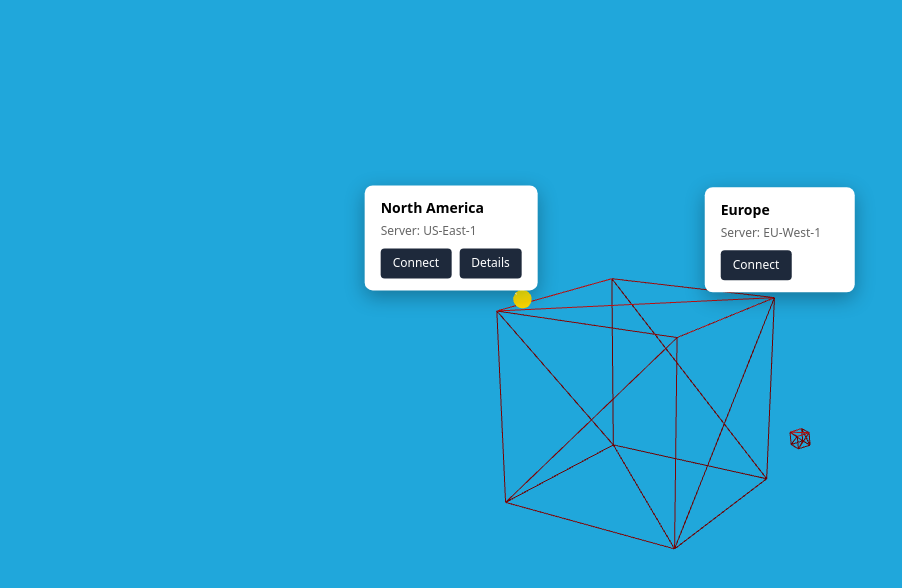
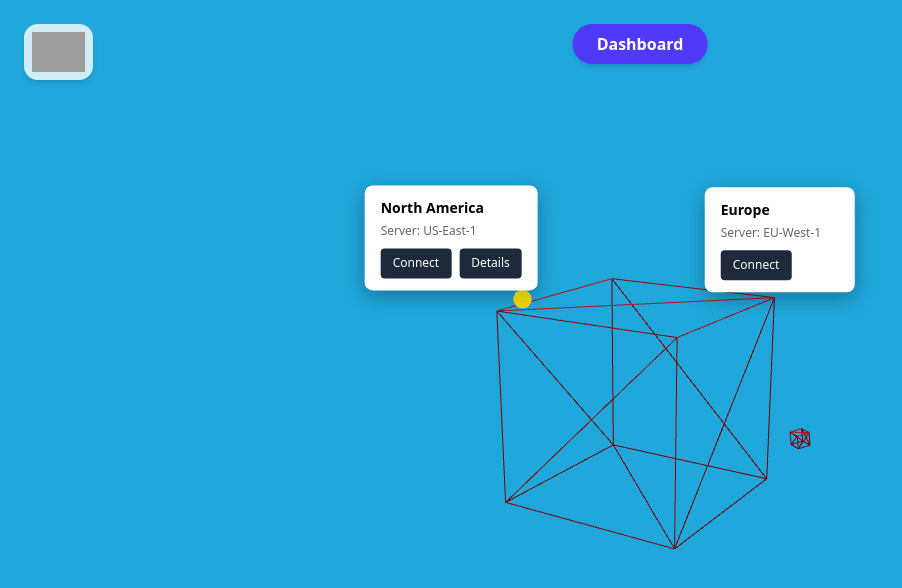
Before and after one commit to DevEnjoysMath/multi-region-cloud-system, a React (Vite) app in the folder frontend/: page /health in a window 1280 px wide. Shown: the top 588 px of the page, without its empty margins (0-902 px from the left). Built offline with nearby package versions, Linux system fonts and the light colour scheme; no server answers; grey boxes are pictures that could not be loaded.

Commit message:
added proper routing, logo to go home, landing page, animations

```diff
--- a/frontend/package.json
+++ b/frontend/package.json
@@ -18,6 +18,7 @@
     "bun-plugin-tailwind": "^0.1.2",
     "class-variance-authority": "^0.7.1",
     "clsx": "^2.1.1",
+    "framer-motion": "^12.34.2",
     "lucide-react": "^0.545.0",
     "react": "^19",
     "react-dom": "^19",
--- a/frontend/src/App.tsx
+++ b/frontend/src/App.tsx
@@ -1,37 +1,130 @@
-import { BrowserRouter, Routes, Route, Navigate } from "react-router-dom";
+import {
+  BrowserRouter,
+  Routes,
+  Route,
+  useNavigate,
+  useLocation,
+} from "react-router-dom";
+import { AnimatePresence, motion } from "framer-motion";
+
 import { LoginPage } from "./pages/LoginPage";
 import { SignupPage } from "./pages/SignupPage";
 import { ForgotPasswordPage } from "./pages/ForgotPasswordPage";
-
+import { LandingPage } from "./pages/LandingPage";
 import OrdersPage from "./pages/OrdersPage";
-import "./index.css";
 import DatabaseHealth from "./pages/DatabaseHealth";
 
-/**
- * Root application component.
- *
- * Sets up application routing and page layout.
- */
+import logoUrl from "./assets/logo.svg";
+import "./index.css";
+
+function AnimatedRoutes() {
+  const location = useLocation();
+
+  return (
+    <AnimatePresence mode="wait">
+      {/* routing */}
+      <Routes location={location} key={location.pathname}>
+        <Route
+          path="/"
+          element={
+            <Page>
+              <LandingPage />
+            </Page>
+          }
+        />
+        <Route
+          path="/login"
+          element={
+            <Page>
+              <LoginPage />
+            </Page>
+          }
+        />
+        <Route
+          path="/signup"
+          element={
+            <Page>
+              <SignupPage />
+            </Page>
+          }
+        />
+        <Route
+          path="/forgot-password"
+          element={
+            <Page>
+              <ForgotPasswordPage />
+            </Page>
+          }
+        />
+        <Route
+          path="/dashboard"
+          element={
+            <Page>
+              <OrdersPage />
+            </Page>
+          }
+        />
+        <Route
+          path="/health"
+          element={
+            <Page>
+              <DatabaseHealth />
+            </Page>
+          }
+        />
+      </Routes>
+    </AnimatePresence>
+  );
+}
+
+function Page({ children }: { children: React.ReactNode }) {
+  return (
+    <motion.div
+      className="min-h-screen"
+      initial={{ opacity: 0, y: 8 }}
+      animate={{ opacity: 1, y: 0 }}
+      exit={{ opacity: 0, y: -8 }}
+      transition={{ duration: 0.18, ease: "easeOut" }}
+    >
+      {children}
+    </motion.div>
+  );
+}
+
+function AppShell() {
+  const navigate = useNavigate();
+
+  return (
+    <div className="min-h-screen w-screen bg-white relative">
+      {/* logo that brings back to get started page */}
+      <button
+        type="button"
+        onClick={() => navigate("/")}
+        className="fixed top-6 left-6 z-50 rounded-xl p-2
+                   bg-white/80 backdrop-blur
+                   shadow-md hover:shadow-lg
+                   transition-all duration-200
+                   hover:scale-[1.03] active:scale-[0.98]"
+        aria-label="Go to Get Started"
+      >
+        <img
+          src={logoUrl}
+          alt="Toast Logo"
+          className="h-10 w-auto select-none"
+          draggable={false}
+        />
+      </button>
+
+      {/* Pages */}
+      <AnimatedRoutes />
+    </div>
+  );
+}
+
 export function App() {
   return (
     <BrowserRouter>
-      <div className="min-h-screen w-screen bg-gradient-to-br from-indigo-600 via-purple-600 to-blue-700 relative overflow-hidden">
-        {/* Glow blobs */}
-        <div className="absolute w-96 h-96 bg-white/10 rounded-full blur-3xl top-10 left-10"></div>
-        <div className="absolute w-96 h-96 bg-white/10 rounded-full blur-3xl bottom-10 right-10"></div>
-
-        {/* Centered content */}
-        <div className="flex flex-col items-center justify-center min-h-screen relative z-10 gap-8">
-          <Routes>
-            <Route path="/" element={<Navigate to="/login" />} />
-            <Route path="/login" element={<LoginPage />} />
-            <Route path="/signup" element={<SignupPage />} />
-            <Route path="/forgot-password" element={<ForgotPasswordPage />} />
-            <Route path="/dashboard" element={<OrdersPage />}></Route>
-            <Route path="/health" element={<DatabaseHealth />} />
-          </Routes>
-        </div>
-      </div>
+      <AppShell />
     </BrowserRouter>
   );
 }
--- a/frontend/src/pages/DatabaseHealth.tsx
+++ b/frontend/src/pages/DatabaseHealth.tsx
@@ -5,6 +5,8 @@ import { loadObject, type SceneObject } from "../components/js/loader";
 import { Curve } from "../components/js/curve";
 import { CSS2DRenderer } from "three/addons/renderers/CSS2DRenderer.js";
 import { Node } from "../components/js/node";
+import { useNavigate } from "react-router-dom";
+
 /**
  * ThreeScene
  * ----------
@@ -50,6 +52,8 @@ import { Node } from "../components/js/node";
  */
 export default function ThreeScene() {
   const mountRef = useRef<HTMLDivElement>(null);
+  const navigate = useNavigate();
+
 
   useEffect(() => {
     const mount = mountRef.current;
@@ -195,5 +199,23 @@ export default function ThreeScene() {
     };
   }, []);
 
-  return <div ref={mountRef} style={{ width: "100vw", height: "100vh" }} />;
+  return (
+  <div className="relative w-screen h-screen">
+    {/* nav button to go to dashboardd */}
+    <div className="absolute top-6 left-1/2 -translate-x-1/2 z-50">
+      <button
+        onClick={() => navigate("/dashboard")}
+        className="px-6 py-2 rounded-full bg-indigo-600 text-white font-semibold
+                   shadow-md hover:shadow-lg hover:bg-indigo-700
+                   transition-all duration-200
+                   hover:scale-[1.03] active:scale-[0.98]"
+      >
+        Dashboard
+      </button>
+    </div>
+
+    <div ref={mountRef} className="w-full h-full" />
+  </div>
+);
+
 }
--- /dev/null
+++ b/frontend/src/pages/LandingPage.tsx
@@ -0,0 +1,43 @@
+import { useNavigate } from "react-router-dom";
+
+export const LandingPage = () => {
+  const navigate = useNavigate();
+
+  return (
+    <div className="flex items-center justify-center min-h-screen">
+      <button
+        className="px-12 py-6 text-2xl font-semibold rounded-2xl
+                   bg-gradient-to-r from-blue-500 to-indigo-600
+                   text-white shadow-2xl
+                   transition-transform duration-200
+                   hover:scale-105"
+        onClick={() => navigate("/login")}
+      >
+        Get Started
+      </button>
+    </div>
+  );
+};
+
+
+const styles = {
+  container: {
+    height: "100vh",
+    display: "flex",
+    justifyContent: "center",
+    alignItems: "center",
+    backgroundColor: "#0f172a",
+  },
+  button: {
+    padding: "20px 50px",
+    fontSize: "26px",
+    fontWeight: "600",
+    borderRadius: "16px",
+    border: "none",
+    cursor: "pointer",
+    background: "linear-gradient(135deg, #3b82f6, #6366f1)",
+    color: "white",
+    boxShadow: "0 10px 30px rgba(0,0,0,0.3)",
+    transition: "transform 0.2s ease",
+  },
+};
--- a/frontend/src/pages/LoginPage.tsx
+++ b/frontend/src/pages/LoginPage.tsx
@@ -1,29 +1,24 @@
-import { Link } from "react-router-dom";
+import { Link, useNavigate } from "react-router-dom";
 import { Button } from "@/components/ui/button";
 import { Label } from "@/components/ui/label";
 
-/**
- * LoginPage component.
- *
- * Renders the user login form.
- * Allows users to:
- * - Enter email and password
- * - Navigate to forgot password page
- * - Authenticate using Google
- *
- * This component connects to backend authentication
- * through the login API hook.
- */
 export function LoginPage() {
+  const navigate = useNavigate();
+
+  const handleSubmit = (e: React.FormEvent) => {
+    e.preventDefault();
+    navigate("/dashboard");
+  };
+
   return (
-    <div className="w-full flex justify-center px-4">
+    <div className="w-full min-h-screen flex justify-center items-start pt-16 px-4">
       <div className="w-full max-w-md bg-white rounded-xl shadow-lg p-8 space-y-6">
         <div className="space-y-2 text-center">
           <h1 className="text-2xl font-semibold">Sign in to your account</h1>
           <p className="text-sm text-muted-foreground">Welcome back 👋</p>
         </div>
 
-        <form className="space-y-4">
+        <form className="space-y-4" onSubmit={handleSubmit}>
           <div className="space-y-2">
             <Label>Email</Label>
             <input
@@ -51,7 +46,10 @@ export function LoginPage() {
             />
           </div>
 
-          <Button className="w-full h-11 bg-indigo-600 hover:bg-indigo-700">
+          <Button
+            type="submit"
+            className="w-full h-11 bg-indigo-600 hover:bg-indigo-700"
+          >
             Sign in
           </Button>
         </form>
@@ -68,6 +66,7 @@ export function LoginPage() {
         <Button
           variant="outline"
           className="w-full flex items-center justify-center gap-3 h-11"
+          onClick={() => navigate("/dashboard")}
         >
           {/* Google SVG */}
           <svg
--- a/frontend/src/pages/OrdersPage.tsx
+++ b/frontend/src/pages/OrdersPage.tsx
@@ -1,4 +1,5 @@
 import { useState } from "react";
+import { useNavigate } from "react-router-dom";
 
 type Product = {
   id: number;
@@ -19,6 +20,8 @@ export default function OrdersPage() {
   const [cart, setCart] = useState<CartItem[]>([]);
   const [showCheckout, setShowCheckout] = useState(false);
   const [orderPlaced, setOrderPlaced] = useState(false);
+  const navigate = useNavigate();
+
 
   // NOTE: These are fixed Unsplash photo IDs (more reliable than generic links)
   const food: Product[] = [
@@ -128,25 +131,34 @@ export default function OrdersPage() {
 
   return (
     <div className="min-h-screen bg-white p-10">
-      <h1 className="text-3xl font-bold text-orange-500 mb-8">
-        Restaurant Orders
-      </h1>
+      {/* spacer to fix overlap with the logo */}
+      <div className="h-16" />
+
+      {/* health button TODO fix verticality? topbar? */}
+      <div className="flex justify-center mb-8">
+        <button
+          onClick={() => navigate("/health")}
+          className="px-6 py-2 rounded-full bg-indigo-600 text-white font-semibold
+                   shadow-md hover:bg-indigo-700 transition
+                   w-fit"
+        >
+          Health
+        </button>
+      </div>
 
       {/* Tabs */}
       <div className="flex gap-4 mb-10">
         <button
-          className={`px-6 py-2 rounded-full font-semibold transition ${
-            activeTab === "food" ? "bg-orange-500 text-white" : "bg-gray-200"
-          }`}
+          className={`px-6 py-2 rounded-full font-semibold transition ${activeTab === "food" ? "bg-orange-500 text-white" : "bg-gray-200"
+            }`}
           onClick={() => setActiveTab("food")}
         >
           Food
         </button>
 
         <button
-          className={`px-6 py-2 rounded-full font-semibold transition ${
-            activeTab === "drinks" ? "bg-orange-500 text-white" : "bg-gray-200"
-          }`}
+          className={`px-6 py-2 rounded-full font-semibold transition ${activeTab === "drinks" ? "bg-orange-500 text-white" : "bg-gray-200"
+            }`}
           onClick={() => setActiveTab("drinks")}
         >
           Drinks
```
Also changed, not shown: 2 other files (tests, documents, lock files or other folders).
